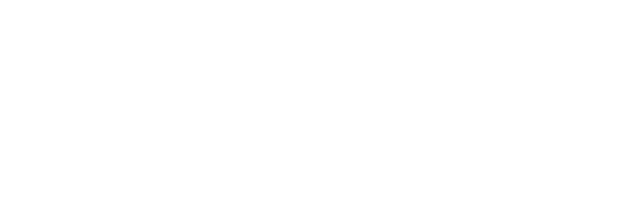
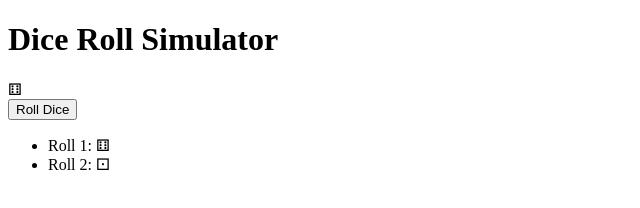
Before and after one commit to Tooru1953/dice-roll-simulator, a plain HTML site: page index.html in a window 1280 px wide. Shown: the whole page, without its empty margins (0-640 px from the left). Drawn offline with Linux system fonts and the light colour scheme.

Commit message:
html done

```diff
--- a/index.html
+++ b/index.html
@@ -7,6 +7,13 @@
     <link rel="stylesheet" href="style.css" />
   </head>
   <body>
+    <h1>Dice Roll Simulator</h1>
+    <div class="dice" id="dice">&#9861;</div>
+    <button id="roll-button">Roll Dice</button>
+    <ul id="roll-history">
+      <li>Roll 1: <span>&#9861;</span></li>
+      <li>Roll 2: <span>&#9856;</span></li>
+    </ul>
     <script src="index.js"></script>
   </body>
 </html>
```
